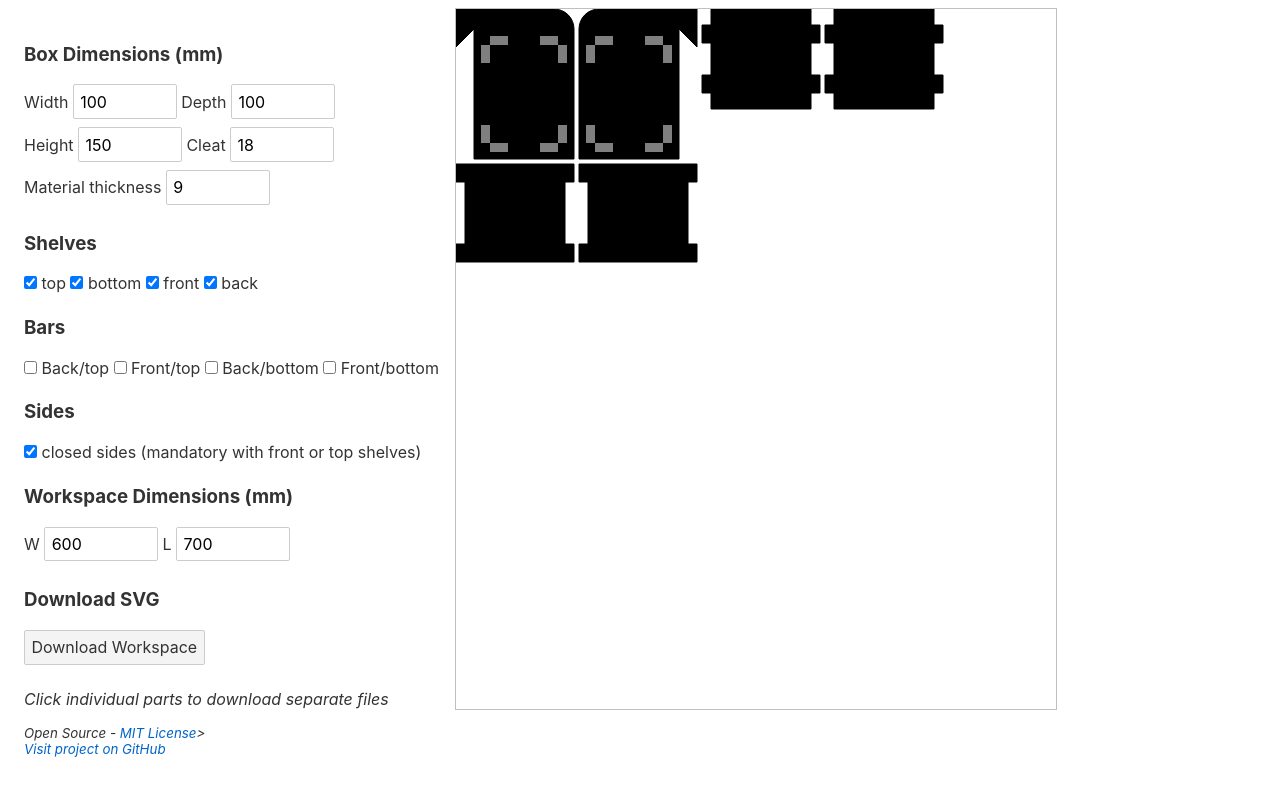
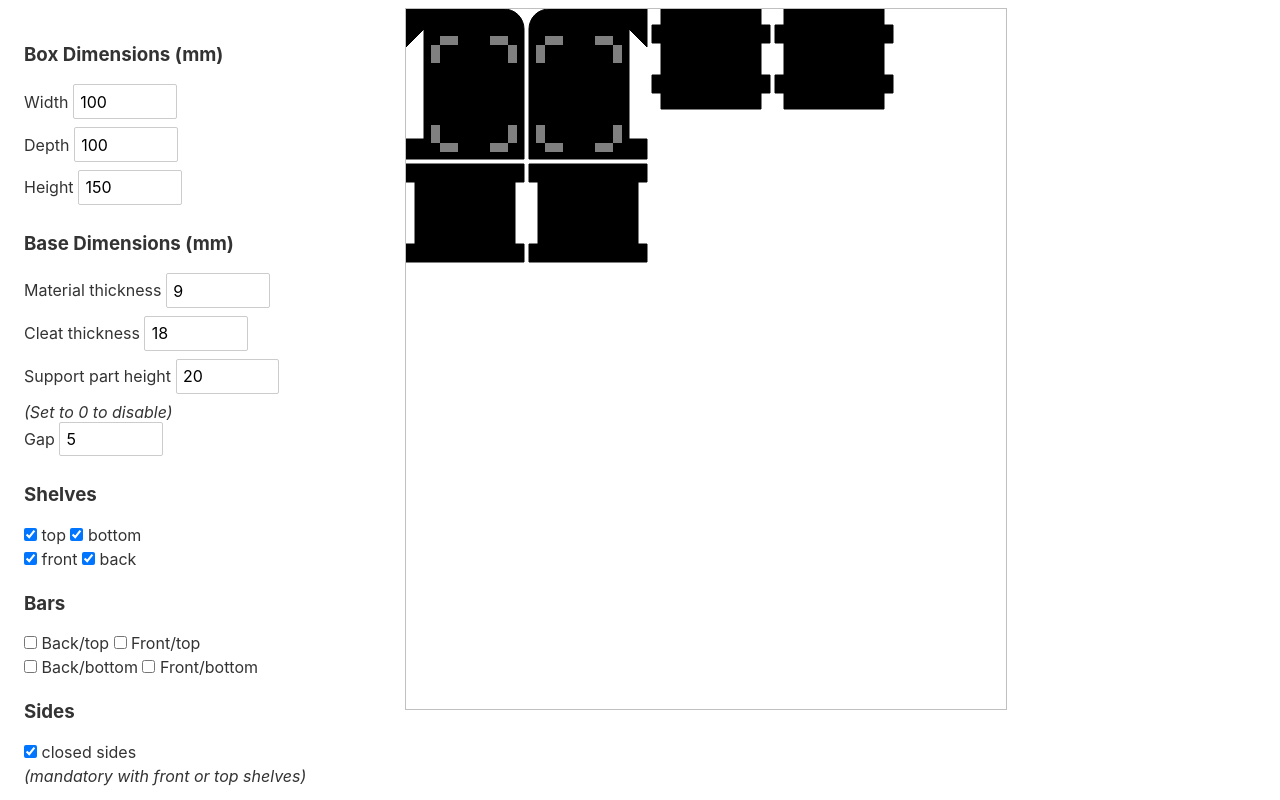
Before and after one commit to lizzard77/cnc-french-cleat-box-designer, a Svelte app: page / in a window 1280 px wide. Shown: the top 800 px of the page. Built offline with nearby package versions, Linux system fonts and the light colour scheme.

Commit message:
Add configurable support part (feature request #1) Make gap between parts configurable

```diff
--- a/src/App.svelte
+++ b/src/App.svelte
@@ -1,6 +1,6 @@
 <script>
     import { afterUpdate } from 'svelte';
-    import { items, workspace, box, schlitze, randAbstand, thickness, cleatWidth } from './store';
+    import { items, workspace, box, schlitze, randAbstand, thickness, cleatWidth, supportHeight, gap } from './store';
 	import save from './save-svg.js';
 
     let svg;
@@ -106,30 +106,36 @@
     <div>
         <h3><b>Box Dimensions (mm)</h3>
         <nobr>
-        Width <input type=number bind:value={$box.width} min=0 max=500 />
-        Depth <input type=number bind:value={$box.depth} min={$randAbstand*2 + $thickness} max=500 />
-        <br />
+        Width <input type=number bind:value={$box.width} min=0 max=500 /><br />
+        Depth <input type=number bind:value={$box.depth} min={$randAbstand*2 + $thickness} max=500 /><br />
         Height <input type=number bind:value={$box.height} min=0 max=500 />
-        Cleat <input type=number bind:value={$cleatWidth} min=0 max=500 />
-        <br />
-        Material thickness <input type=number bind:value={$thickness} min=0 max=500 />
         </nobr>
+    </div>
+    <div>
+        <h3><b>Base Dimensions (mm)</h3>
+        Material thickness <input type=number bind:value={$thickness} min=0 max=500 /><br />
+        Cleat thickness <input type=number bind:value={$cleatWidth} min=0 max=500 /><br />
+        Support part height <input type=number bind:value={$supportHeight} min=0 max=500 /><br />
+        <i>(Set to 0 to disable)</i><br />
+        Gap <input type=number bind:value={$gap} min=0 max=500 />
+
     </div>
     <div>
         <h3>Shelves</h3>
         <input type="checkbox" bind:checked={topIsShelf} /> top
-        <input type="checkbox" bind:checked={bottomIsShelf} /> bottom
+        <input type="checkbox" bind:checked={bottomIsShelf} /> bottom<br />
         <input type="checkbox" bind:checked={frontIsShelf} /> front
         <input type="checkbox" bind:checked={backIsShelf} /> back
 
         <h3>Bars</h3>
         <input type="checkbox" bind:checked={topLeftBar} /> Back/top
-        <input type="checkbox" bind:checked={topRightBar} /> Front/top
+        <input type="checkbox" bind:checked={topRightBar} /> Front/top<br />
         <input type="checkbox" bind:checked={botLeftBar} /> Back/bottom
         <input type="checkbox" bind:checked={botRightBar} /> Front/bottom
 
         <h3>Sides</h3>
-        <input type="checkbox" bind:checked={$box.isClosed} /> closed sides (mandatory with front or top shelves)
+        <input type="checkbox" bind:checked={$box.isClosed} /> closed sides<br />
+        <i>(mandatory with front or top shelves)</i>
     </div>
     <div>
         <h3>Workspace Dimensions (mm)</h3>
@@ -143,7 +149,7 @@
     </div>
 
     <div style="font-style: italic; font-size: smaller;">
-        Open Source - <a href="https://github.com/lizzard77/cnc-french-cleat-box-designer/blob/master/LICENSE">MIT License</a>><br />
+        Open Source - <a href="https://github.com/lizzard77/cnc-french-cleat-box-designer/blob/master/LICENSE">MIT License</a><br />
         <a href="https://github.com/lizzard77/cnc-french-cleat-box-designer">Visit project on GitHub</a>
     </div>
 </div>
--- a/src/SidePanel.svelte
+++ b/src/SidePanel.svelte
@@ -1,15 +1,21 @@
 <script>
     import save from './save-svg.js';
-    import { box, thickness, schlitze, cornerRadius, cleatWidth, cleatConnectionHeight, randAbstand } from './store';
+    import { box, thickness, schlitze, cornerRadius, cleatWidth, cleatConnectionHeight, randAbstand, supportHeight } from './store';
 
     export let mirror = false;
     export let x = 0;
     export let y = 0;
+    let supportPath = "";
     let svg;
 
     export let pocketColor = '#7F7F7F';
     export let extCutOutline = '#000000';
     export let extCutFill = '#000000';
+
+    $: if ($supportHeight)
+    {
+        supportPath = `l -${$cleatWidth},0 l 0,-${$supportHeight} l ${$cleatWidth},0`;
+    } else { supportPath = ""; }
 </script>
 
 <g transform="translate({mirror ? x*2-5 : x} {y})" on:click={() => save(svg, "SidePanel.svg")} bind:this={svg}>
@@ -21,7 +27,8 @@
             a{$cornerRadius},{$cornerRadius} 0 0 1 {$cornerRadius},{$cornerRadius}
             l0,{$box.height-$cornerRadius}
             l-{$box.depth},0
-            l0,-{$box.height-$cleatConnectionHeight}
+            {supportPath}
+            l0,-{$box.height-$cleatConnectionHeight-$supportHeight}
             l-{$cleatWidth},{$cleatWidth}
             l0,-{$cleatWidth + $cleatConnectionHeight}" style="fill:{extCutFill};stroke-width:1px;stroke-color:{extCutOutline};" />
         {:else}
--- a/src/store.js
+++ b/src/store.js
@@ -10,6 +10,8 @@ export const cornerRadius = writable(20);
 export const cleatWidth = writable(18);
 export const cleatConnectionHeight = writable(20);
 export const randAbstand = writable(7);
+export const supportHeight = writable(20);
+export const gap = writable(5);
 
 export const  schlitze = writable({
         h1: false,
@@ -95,16 +97,16 @@ function createItems()
             let xpos = 0;
             let ypos = 0;
             let lineHeight = 0;
-            const gap = 5;
+            const gapValue = get(gap);
 
             let ws = get(workspace);
             let tempItems = get(items);
             tempItems.forEach(i => {
                 if (i.w && i.h)
                 {
-                    if (xpos + i.w + 5 > ws.width)
+                    if (xpos + i.w + gapValue > ws.width)
                     {
-                        ypos += lineHeight + gap;
+                        ypos += lineHeight + gapValue;
                         xpos = 0;
                     }
 
@@ -115,7 +117,7 @@ function createItems()
                     }
                     console.log("move " + i.name + " to " + i.x + "/" + i.y);
                     lineHeight = Math.max(lineHeight, i.h);
-                    xpos += i.w + gap;
+                    xpos += i.w + gapValue;
                 }
             })
             items.set(tempItems);
```
